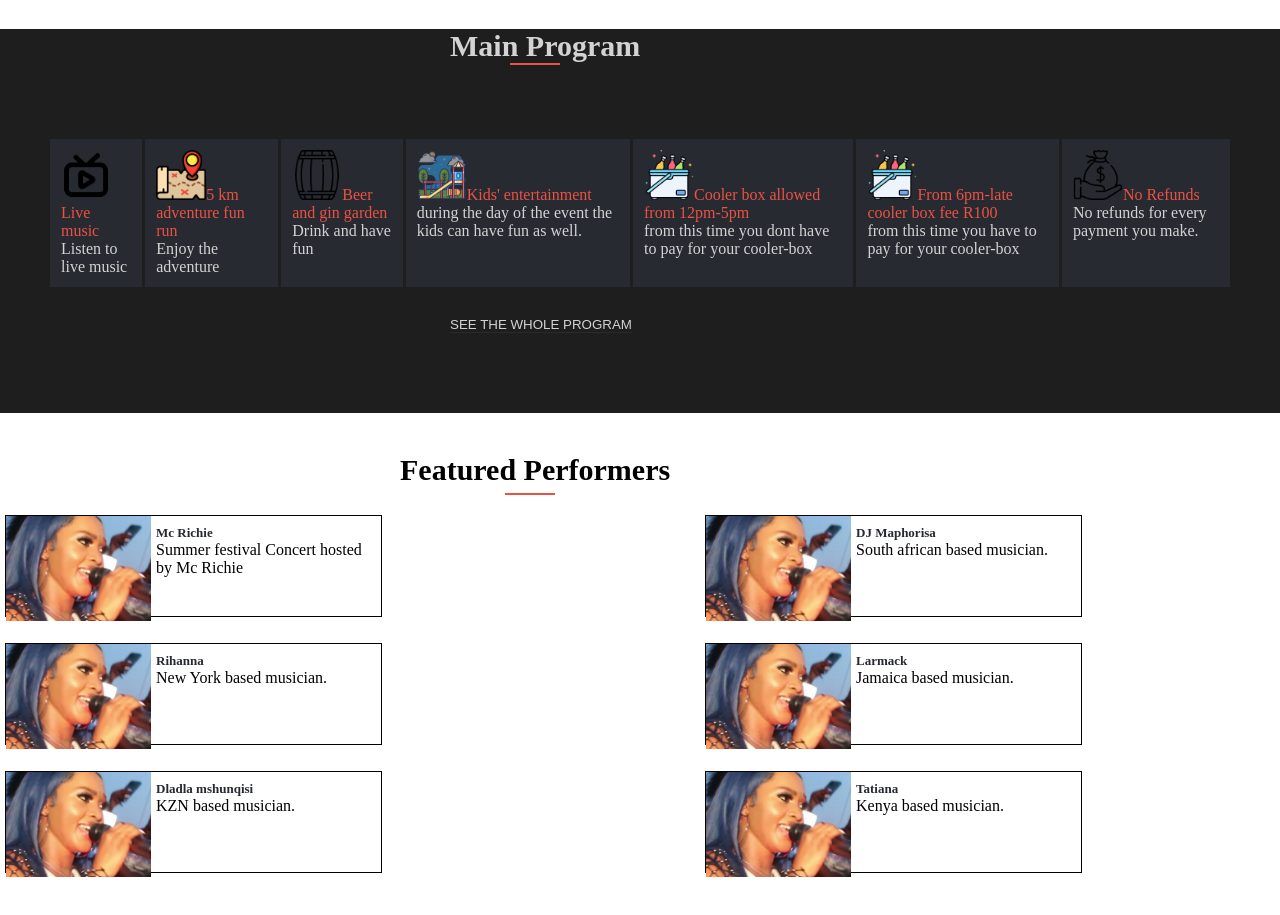
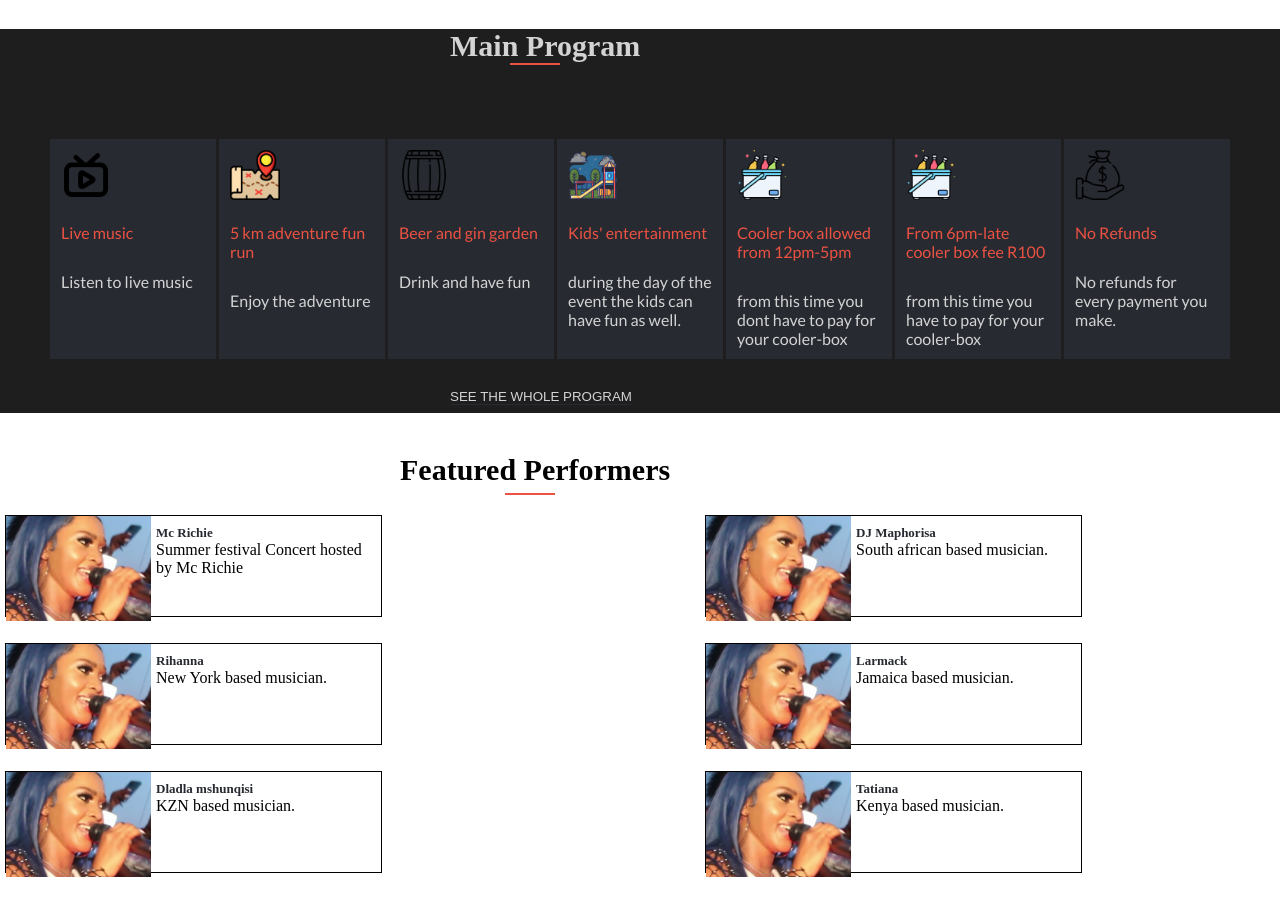
Before and after one commit to 29td/concert-website, a website: page index.html in a window 1280 px wide. Shown: the part 820-1735 px from the top of the page. Drawn offline with nearby package versions, Linux system fonts and the light colour scheme; a web font is replaced by a local one.

Commit message:
made changes to the main program

```diff
--- a/css/style.css
+++ b/css/style.css
@@ -649,12 +649,12 @@
   }
 
   .program ol {
-    display: flex;
+    font-family: 'Lato', sans-serif;
+    display: grid;
+    grid-template-columns: 1fr 1fr 1fr 1fr 1fr 1fr 1fr;
     gap: 3px;
     list-style: none;
     color: #ec5242;
-
-    /* width: 70%; */
     justify-content: space-between;
     margin-left: 50px;
     margin-right: 50px;
@@ -666,8 +666,12 @@
     border: 1px solid #272a31;
   }
 
+  .program span {
+    margin-top: 20px;
+  }
+
   .program li p {
-    margin-top: 10px;
+    margin-top: 30px;
     color: #d3d3d3;
   }
 
--- a/index.html
+++ b/index.html
@@ -74,16 +74,13 @@
     <div class="line">
     </div>
     <ol type="1">
-        <li>
-            <img src="/assets/Images/live.png" alt="img"/>
-            Live music<span></span><p>Listen to live music</p></span>
-        </li>
-        <li><img src="./assets/Images/advet.png" alt="img"/>5 km adventure fun run<span><p>Enjoy the adventure</p></span></li>
-        <li><img src="./assets/Images/beer.png" alt="img"/>Beer and gin garden<span><p>Drink and have fun</p></span></li>
-        <li><img src="./assets/Images/kids.png" alt="img"/>Kids' entertainment<span><p>during the day of the event the kids can have fun as well.</p></span></li>
-        <li><img src="./assets/Images/cooler.png" alt="img"/>Cooler box allowed from 12pm-5pm<span><p>from this time you dont have to pay for your cooler-box</p></span></li>
-        <li><img src="./assets/Images/cooler.png" alt="img"/>From 6pm-late cooler box fee R100<span><p>from this time you have to pay for your cooler-box</p></span></li>
-        <li><img src="./assets/Images/refund.png" alt="img"/>No Refunds<span><p>No refunds for every payment you make.</p></span></li>
+        <li><img src="./assets/Images/live.png" alt="img"/><span>Live music</span><p>Listen to live music</p></li>
+        <li><img src="./assets/Images/advet.png" alt="img"/><span>5 km adventure fun run</span><p>Enjoy the adventure</p></li>
+        <li><img src="./assets/Images/beer.png" alt="img"/><span>Beer and gin garden</span><p>Drink and have fun</p></li>
+        <li><img src="./assets/Images/kids.png" alt="img"/><span>Kids' entertainment</span><p>during the day of the event the kids can have fun as well.</p></li>
+        <li><img src="./assets/Images/cooler.png" alt="img"/><span>Cooler box allowed from 12pm-5pm</span><p>from this time you dont have to pay for your cooler-box</p></li>
+        <li><img src="./assets/Images/cooler.png" alt="img"/><span>From 6pm-late cooler box fee R100</span><p>from this time you have to pay for your cooler-box</p></li>
+        <li><img src="./assets/Images/refund.png" alt="img"/><span>No Refunds</span><p>No refunds for every payment you make.</p></li>
     </ol>
     <button  class="global" type="submit">Join Global Link</button>
     <button  class="global1" type="submit">SEE THE WHOLE PROGRAM</button>
```
